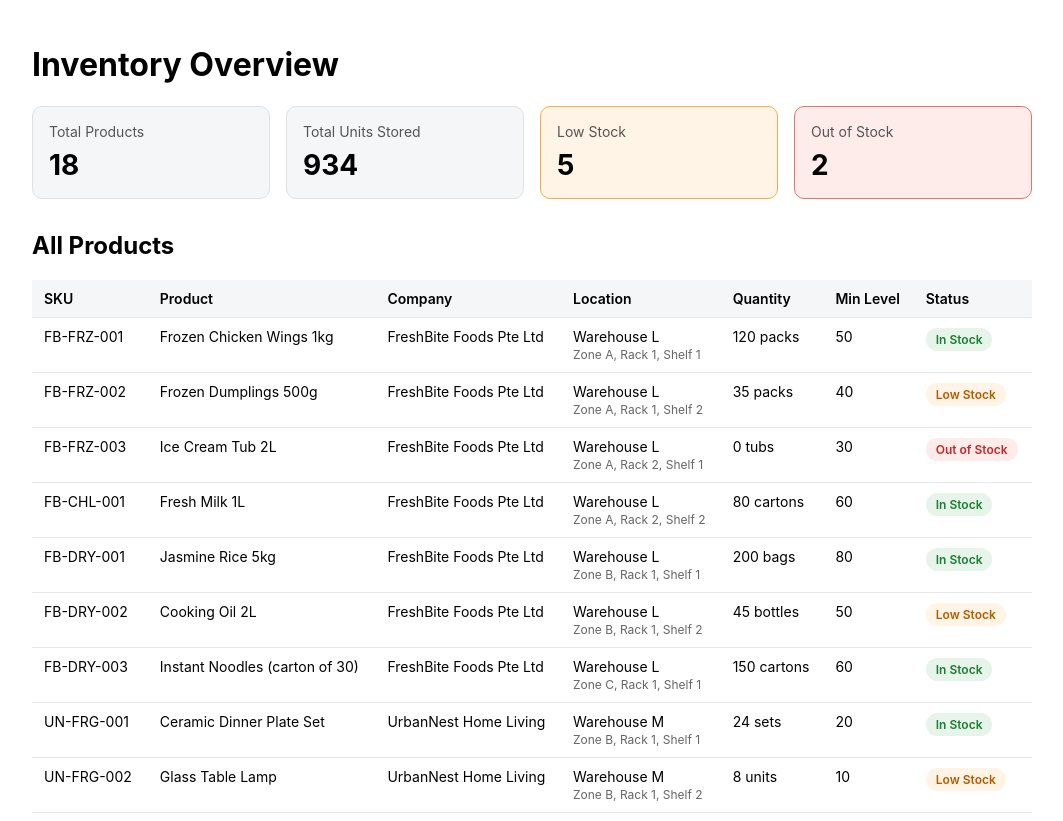
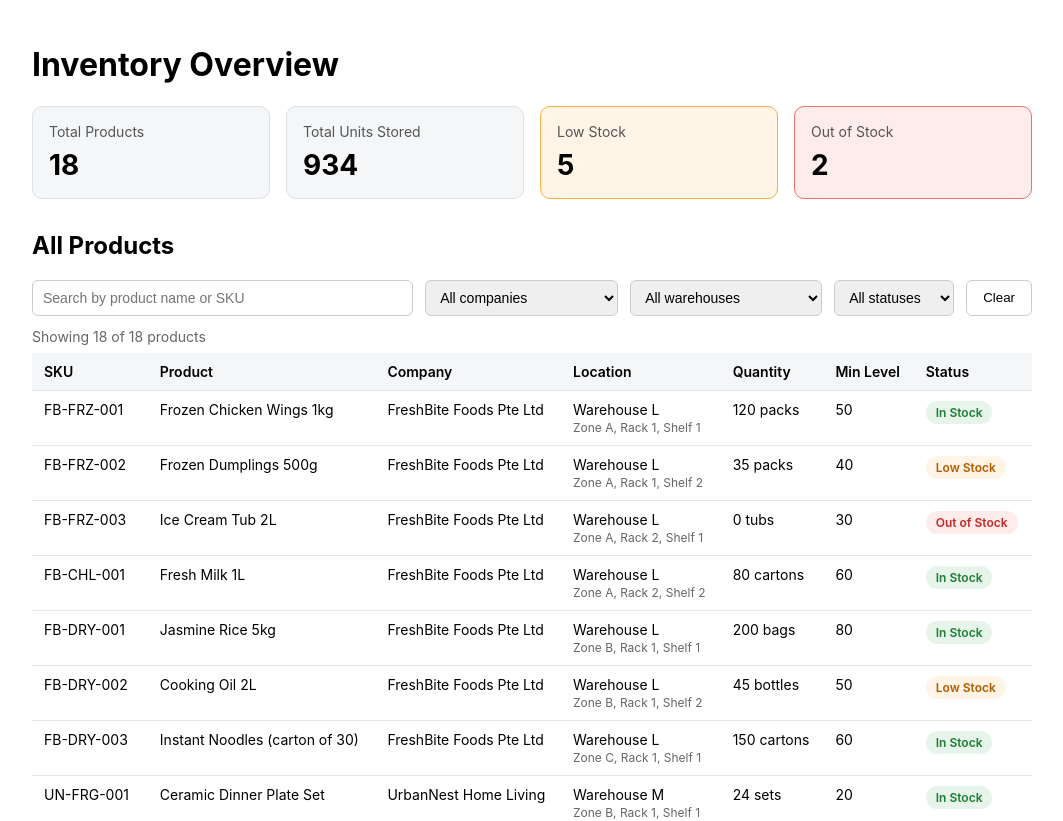
Before and after one commit to mthinzar/C304-CA1, a React (Create React App) app: page / in a window 1280 px wide. Shown: the top 821 px of the page, without its empty margins (108-1171 px from the left). Built offline with nearby package versions, Linux system fonts and the light colour scheme.

Commit message:
Add search and filters to inventory overview

```diff
--- a/src/components/Inventory.css
+++ b/src/components/Inventory.css
@@ -106,3 +106,37 @@
 .inventory-table td:first-child {
   white-space: nowrap;
 }
+
+.filters {
+  display: flex;
+  flex-wrap: wrap;
+  gap: 12px;
+  margin-bottom: 12px;
+}
+
+.filters input,
+.filters select {
+  padding: 8px 10px;
+  border: 1px solid #ccc;
+  border-radius: 6px;
+  font-size: 14px;
+}
+
+.filters input {
+  flex: 1;
+  min-width: 220px;
+}
+
+.filters button {
+  padding: 8px 16px;
+  border: 1px solid #ccc;
+  border-radius: 6px;
+  background: white;
+  cursor: pointer;
+}
+
+.result-count {
+  font-size: 14px;
+  color: #666;
+  margin: 0 0 8px;
+}
--- /dev/null
+++ b/src/components/InventoryFilters.js
@@ -0,0 +1,47 @@
+const statusOptions = ["All", "In Stock", "Low Stock", "Out of Stock"];
+
+function InventoryFilters({ filters, companies, warehouses, onFilterChange, onClearFilters }) {
+  return (
+    <div className="filters">
+      <input
+        type="text"
+        name="search"
+        placeholder="Search by product name or SKU"
+        value={filters.search}
+        onChange={onFilterChange}
+      />
+
+      <select name="company" value={filters.company} onChange={onFilterChange}>
+        <option value="All">All companies</option>
+        {companies.map((company) => (
+          <option key={company.id} value={company.id}>
+            {company.name}
+          </option>
+        ))}
+      </select>
+
+      <select name="warehouse" value={filters.warehouse} onChange={onFilterChange}>
+        <option value="All">All warehouses</option>
+        {warehouses.map((warehouse) => (
+          <option key={warehouse.id} value={warehouse.id}>
+            {warehouse.name} ({warehouse.size})
+          </option>
+        ))}
+      </select>
+
+      <select name="status" value={filters.status} onChange={onFilterChange}>
+        {statusOptions.map((status) => (
+          <option key={status} value={status}>
+            {status === "All" ? "All statuses" : status}
+          </option>
+        ))}
+      </select>
+
+      <button type="button" onClick={onClearFilters}>
+        Clear
+      </button>
+    </div>
+  );
+}
+
+export default InventoryFilters;
--- a/src/components/InventoryOverviewPage.js
+++ b/src/components/InventoryOverviewPage.js
@@ -1,9 +1,29 @@
+import { useState } from "react";
 import SummaryCard from "./SummaryCard";
+import InventoryFilters from "./InventoryFilters";
 import InventoryTable from "./InventoryTable";
 import { getStockStatus, companies, warehouses } from "../data";
 import "./Inventory.css";
 
+const initialFilters = {
+  search: "",
+  company: "All",
+  warehouse: "All",
+  status: "All",
+};
+
 function InventoryOverviewPage({ products }) {
+  const [filters, setFilters] = useState(initialFilters);
+
+  function handleFilterChange(e) {
+    setFilters((prev) => ({ ...prev, [e.target.name]: e.target.value }));
+  }
+
+  function handleClearFilters() {
+    setFilters(initialFilters);
+  }
+
+  // Summary numbers (whole warehouse)
   const totalProducts = products.length;
 
   const totalUnits = products.reduce(
@@ -19,6 +39,23 @@ function InventoryOverviewPage({ products }) {
     (product) => getStockStatus(product) === "Out of Stock"
   ).length;
 
+  // Products that match the filters (for the table)
+  const searchText = filters.search.toLowerCase();
+
+  const filteredProducts = products.filter((product) => {
+    const matchesSearch =
+      product.name.toLowerCase().includes(searchText) ||
+      product.sku.toLowerCase().includes(searchText);
+    const matchesCompany =
+      filters.company === "All" || product.companyId === filters.company;
+    const matchesWarehouse =
+      filters.warehouse === "All" || product.warehouseId === filters.warehouse;
+    const matchesStatus =
+      filters.status === "All" || getStockStatus(product) === filters.status;
+
+    return matchesSearch && matchesCompany && matchesWarehouse && matchesStatus;
+  });
+
   return (
     <div className="inventory-page">
       <h1>Inventory Overview</h1>
@@ -31,8 +68,21 @@ function InventoryOverviewPage({ products }) {
       </div>
 
       <h2 className="section-title">All Products</h2>
+
+      <InventoryFilters
+        filters={filters}
+        companies={companies}
+        warehouses={warehouses}
+        onFilterChange={handleFilterChange}
+        onClearFilters={handleClearFilters}
+      />
+
+      <p className="result-count">
+        Showing {filteredProducts.length} of {products.length} products
+      </p>
+
       <InventoryTable
-        products={products}
+        products={filteredProducts}
         companies={companies}
         warehouses={warehouses}
       />
```
